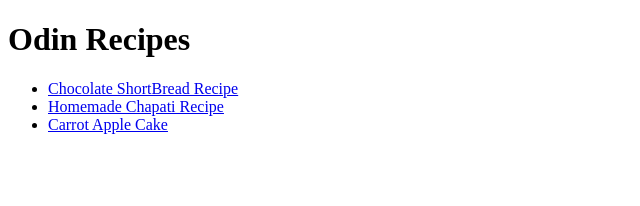
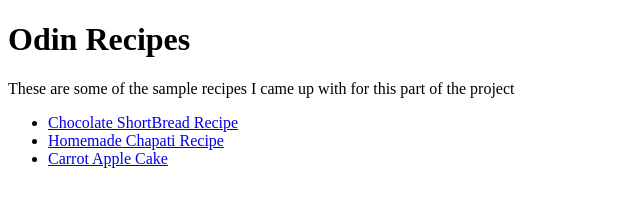
Before and after one commit to jKaranja19/odin-recipes, a plain HTML site: page index.html in a window 1280 px wide. Shown: the whole page, without its empty margins (0-640 px from the left). Drawn offline with Linux system fonts and the light colour scheme.

Commit message:
Edit README.md and index.html

```diff
--- a/index.html
+++ b/index.html
@@ -6,6 +6,7 @@
     </head>
     <body>
         <h1>Odin Recipes</h1>
+        <p>These are some of the sample recipes I came up with for this part of the project</p>
         <ul>
             <li><a href="recipes/chocolate-bread.html">Chocolate ShortBread Recipe</a></li>
             <li><a href="recipes/chapati.html">Homemade Chapati Recipe</a></li>
```
Also changed, not shown: 1 other file.
